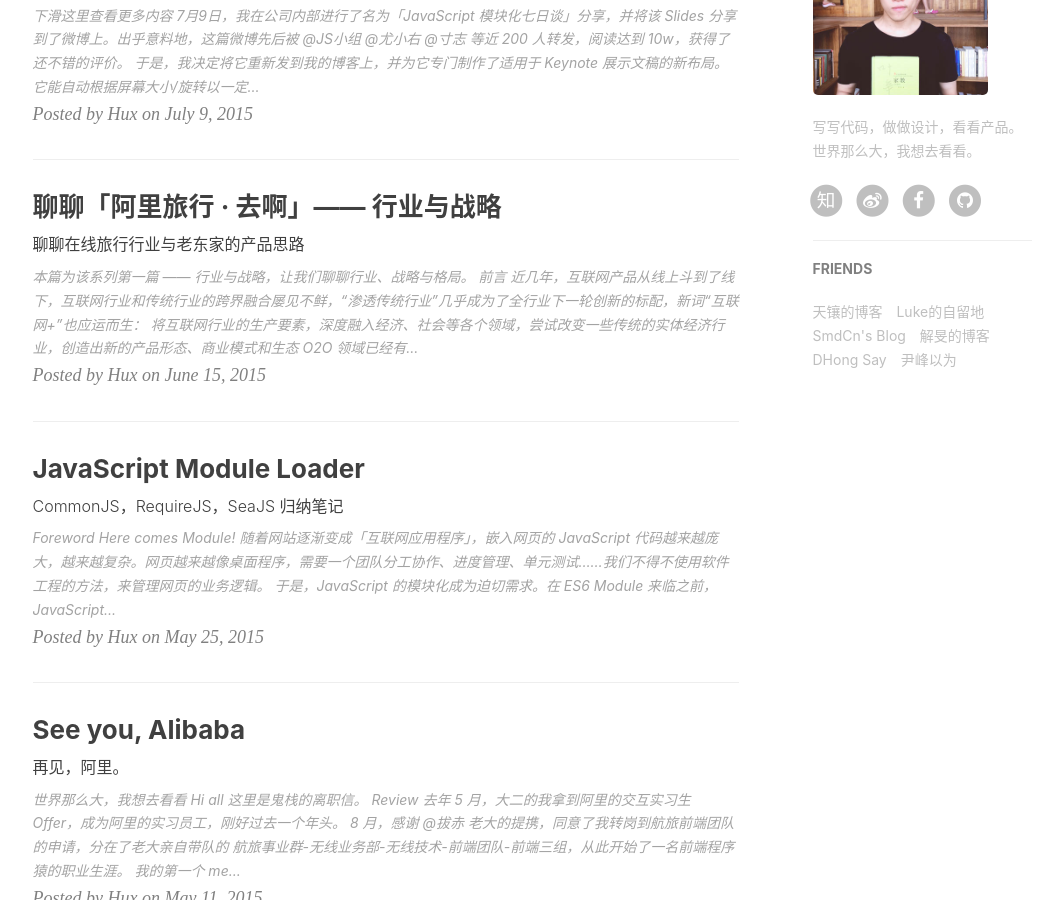
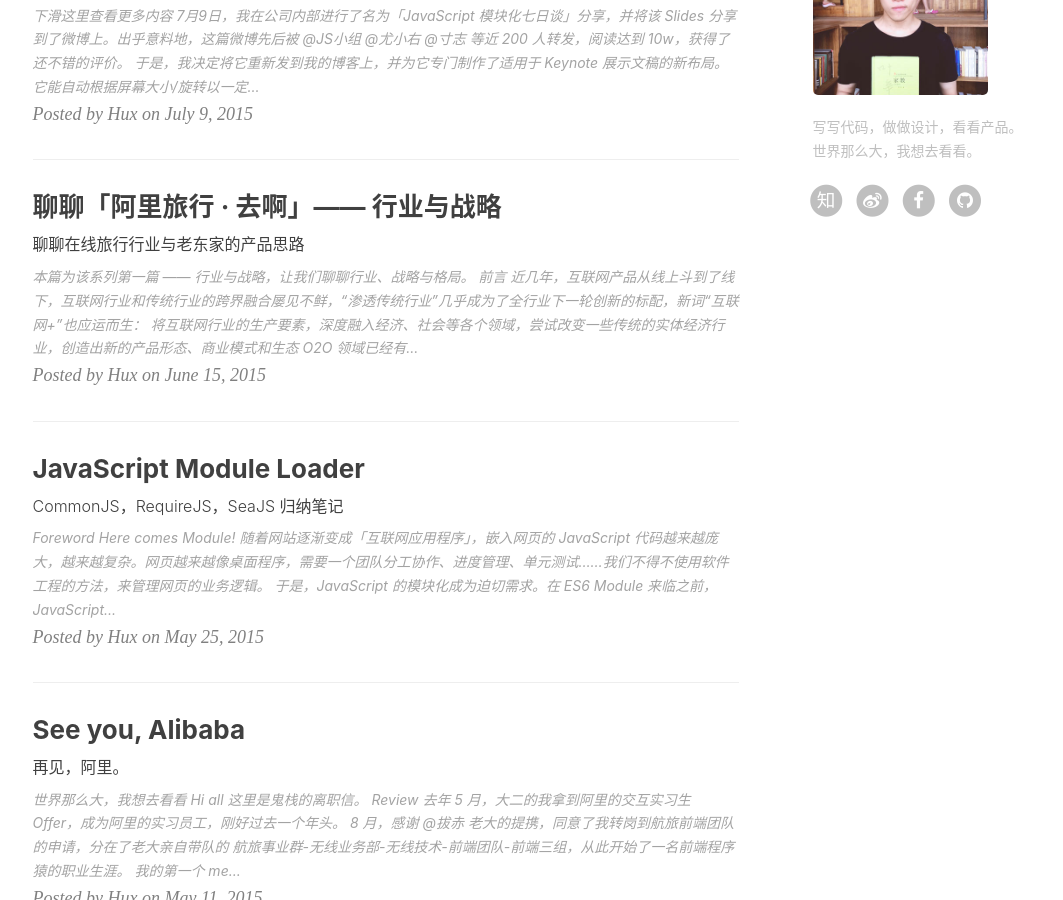
Before and after one commit to Refkay/Refkay.github.io, a Jekyll site: the page built from index.html, in a window 1280 px wide and 900 px high, scrolled down 834 px. Shown: the whole window, without its empty margins (135-1198 px from the left). Built offline with Jekyll 4.4.1, drawn with Linux system fonts in a browser that asks for light colours; nearby versions of some CDN libraries; the list of posts is cut into pages by our own code; comment, search, counter and statistics services are not loaded.

Commit message:
change images

```diff
--- a/_config.yml
+++ b/_config.yml
@@ -69,28 +69,3 @@
 # Featured Tags
 featured-tags: true                     # whether or not using Feature-Tags
 featured-condition-size: 1              # A tag will be featured if the size of it is more than this condition value
-
-
-
-# Friends
-friends: [
-    {
-        title: "天镶的博客",
-        href: "http://lingyu.wang/"
-    },{
-        title: "Luke的自留地",
-        href: "http://hmqk1995.github.io"
-    },{
-        title: "SmdCn's Blog",
-        href: "http://blog.smdcn.net"
-    },{
-        title: "解旻的博客",
-        href: "http://xieminis.me/"
-    },{
-        title: "DHong Say",
-        href: "http://dhong.co"
-    },{
-        title: "尹峰以为",
-        href: "http://ingf.github.io/"
-    }
-]
```
Also changed, not shown: img/about-bg.jpg, img/home-bg.jpg, img/tag-bg.jpg.
